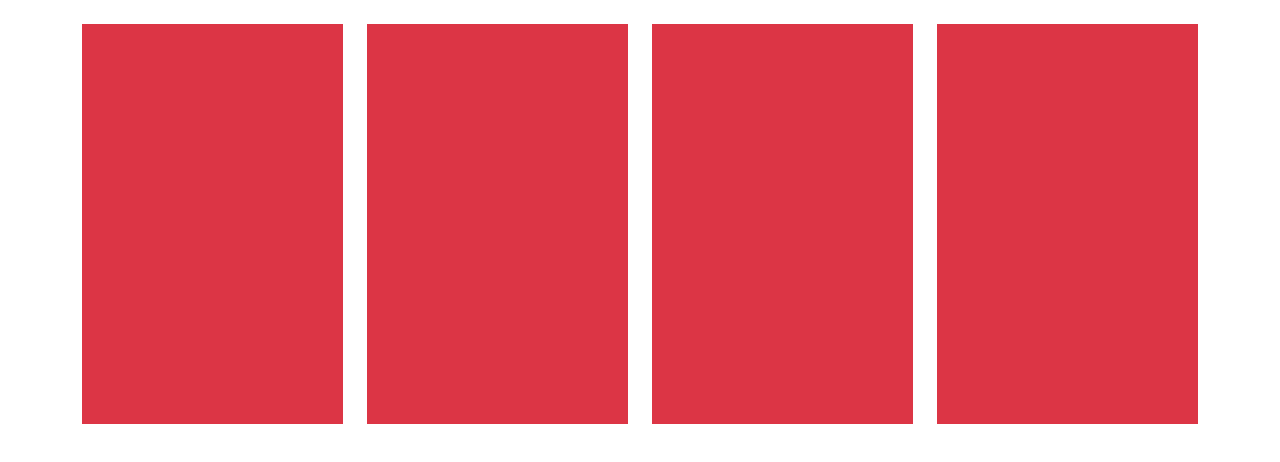
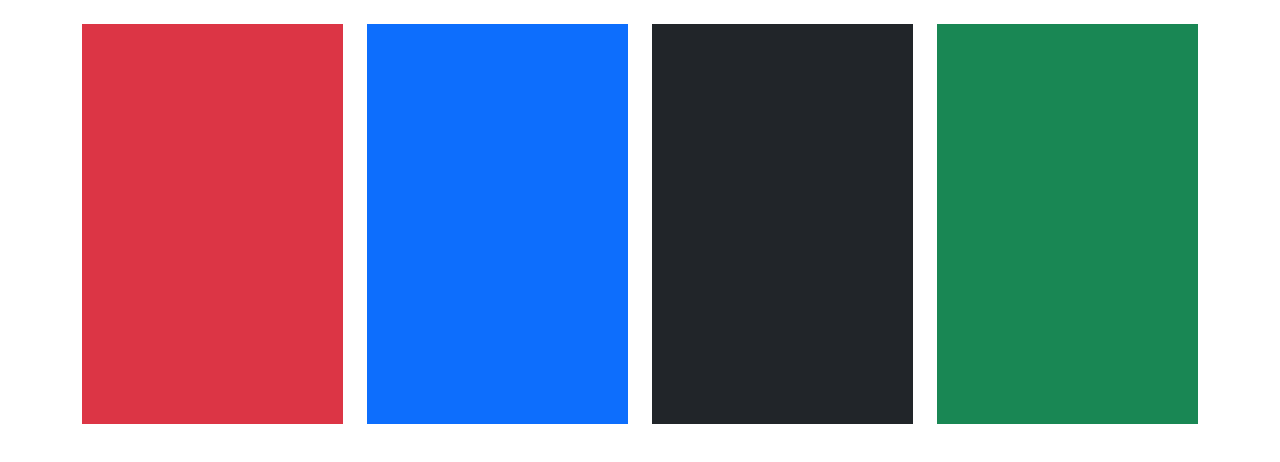
Before and after one commit to gogiabu/bootstrap--ferebi-dabaleba-2, a plain HTML site: page index.html in a window 1280 px wide. Drawn offline with nearby package versions, Linux system fonts and the light colour scheme.

Commit message:
Update index.html

```diff
--- a/index.html
+++ b/index.html
@@ -18,13 +18,13 @@
                 <div class="bg-danger mt-4 box"></div>
             </div>
             <div class="col-md-3 col-12">
-                <div class="bg-danger mt-4 box"></div>
+                <div class="bg-primary mt-4 box"></div>
             </div>
             <div class="col-md-3 col-12">
-                <div class="bg-danger mt-4 box"></div>
+                <div class="bg-dark mt-4 box"></div>
             </div>
             <div class="col-md-3 col-12">
-                <div class="bg-danger mt-4 box"></div>
+                <div class="bg-success mt-4 box"></div>
             </div>
         </div>
     </div>
```
